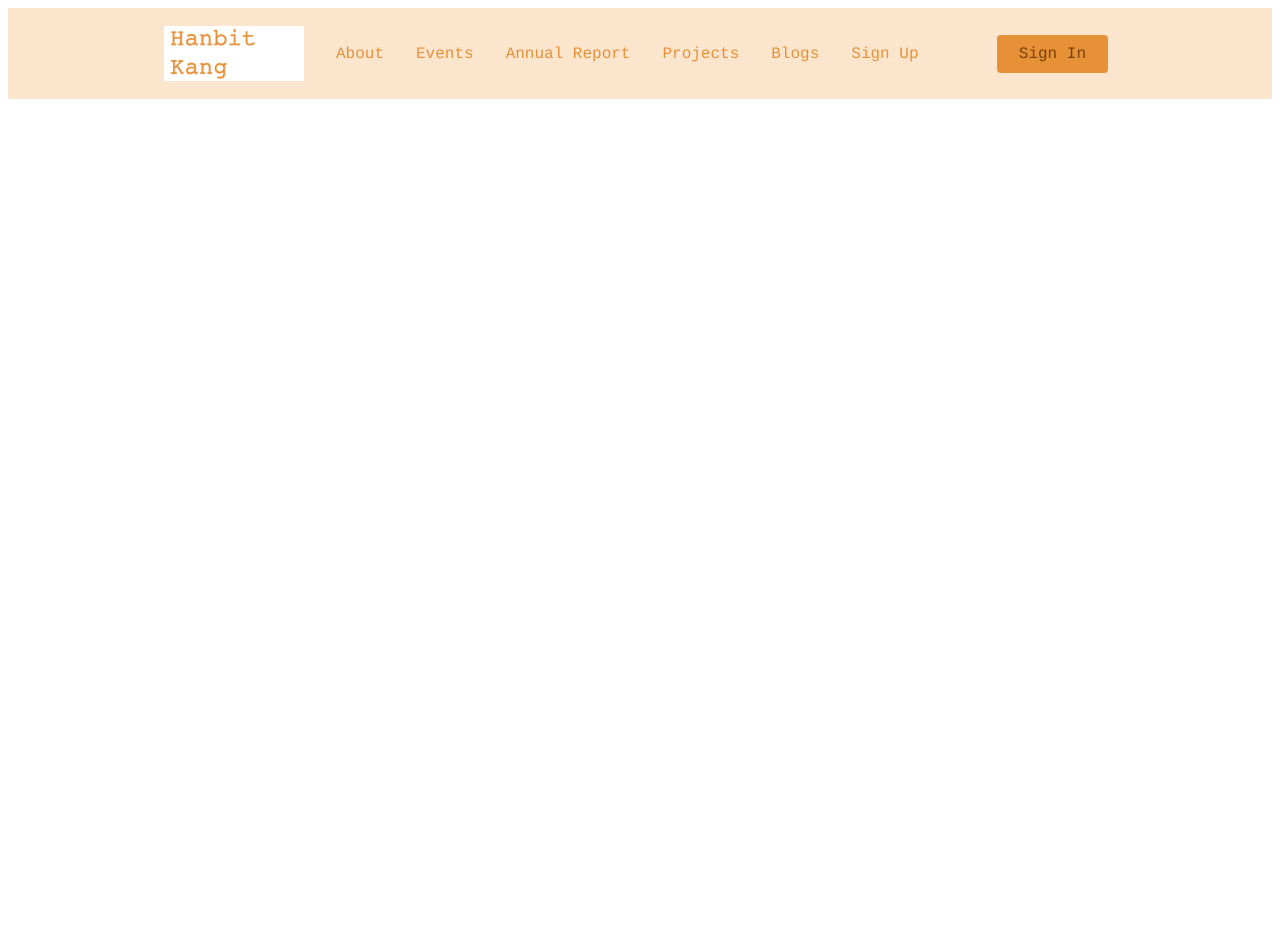
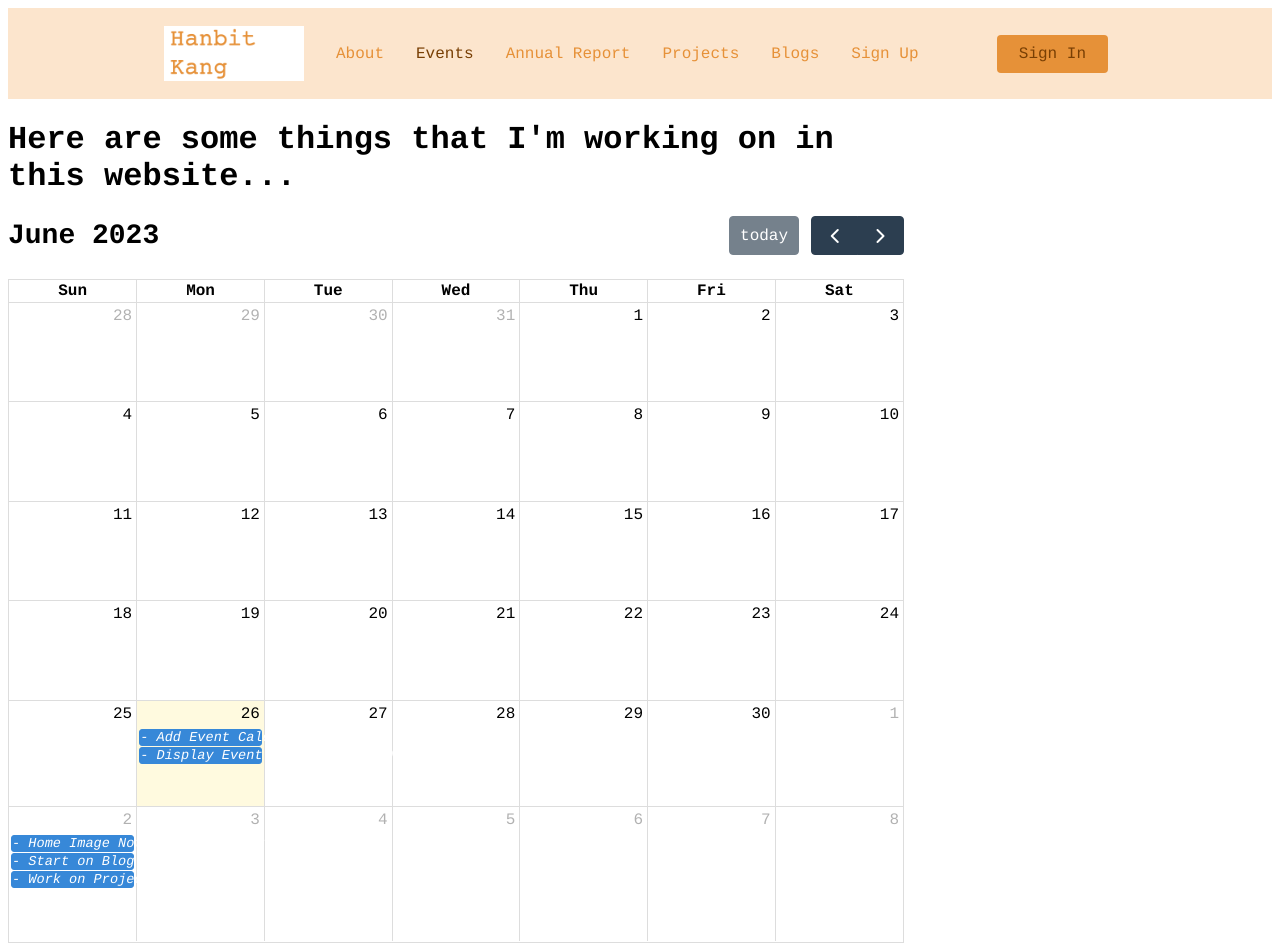
Before and after one commit to HanbitKang314ano/HanbitKang314ano.github.io, a React (Create React App) app in the folder my-app/: page /mywebsite/events in a window 1280 px wide. Before the commit the page ends 800 px from the top, so only its background shows below. Built offline with nearby package versions, Linux system fonts and the light colour scheme.

Commit message:
add more work to do by sunday july 2nd

```diff
--- a/my-app/src/App.js
+++ b/my-app/src/App.js
@@ -13,10 +13,10 @@ import SignUp from './pages/signup';
 function App() {
 return (
     <div>
-        <Router>
+        <Router basename='mywebsite'>
         <Navbar />
         <Routes>
-        <Route path='/mywebsite' exact element ={<Home/>}></Route>
+        <Route path='' exact element ={<Home/>}></Route>
         <Route path='/about' element ={<About/>}></Route>
         <Route path='/events' element ={<Events/>}></Route>
         <Route path='/annual' element ={<AnnualReport/>}></Route>
--- a/my-app/src/pages/events.js
+++ b/my-app/src/pages/events.js
@@ -4,7 +4,11 @@ import dayGridPlugin from '@fullcalendar/daygrid'
 
 const events = [
 	{ title: 'Add Event Calendar (DONE)', allDay: true, start: new Date("2023-06-26 17:29:23") },
-	{ title: 'Display Event on the Side (DONE)', allDay: true, start: new Date("2023-06-26 17:29:23") }
+	{ title: 'Display Event on the Side (DONE)', allDay: true, start: new Date("2023-06-26 17:29:23") },
+	{ title: 'Home Image Not Working Properly', allDay: true, start: new Date("2023-07-02 00:00:00") },
+	{ title: 'Work on Project Page', allDay: true, start: new Date("2023-07-02 01:00:00") },
+	{ title: 'Start on Blog Page', allDay: true, start: new Date("2023-07-02 02:00:00") },
+	{ title: 'Login Implementation', allDay: true, start: new Date("2023-07-09 00:00:00") },
 ]
 
 const Events = () => {
```
